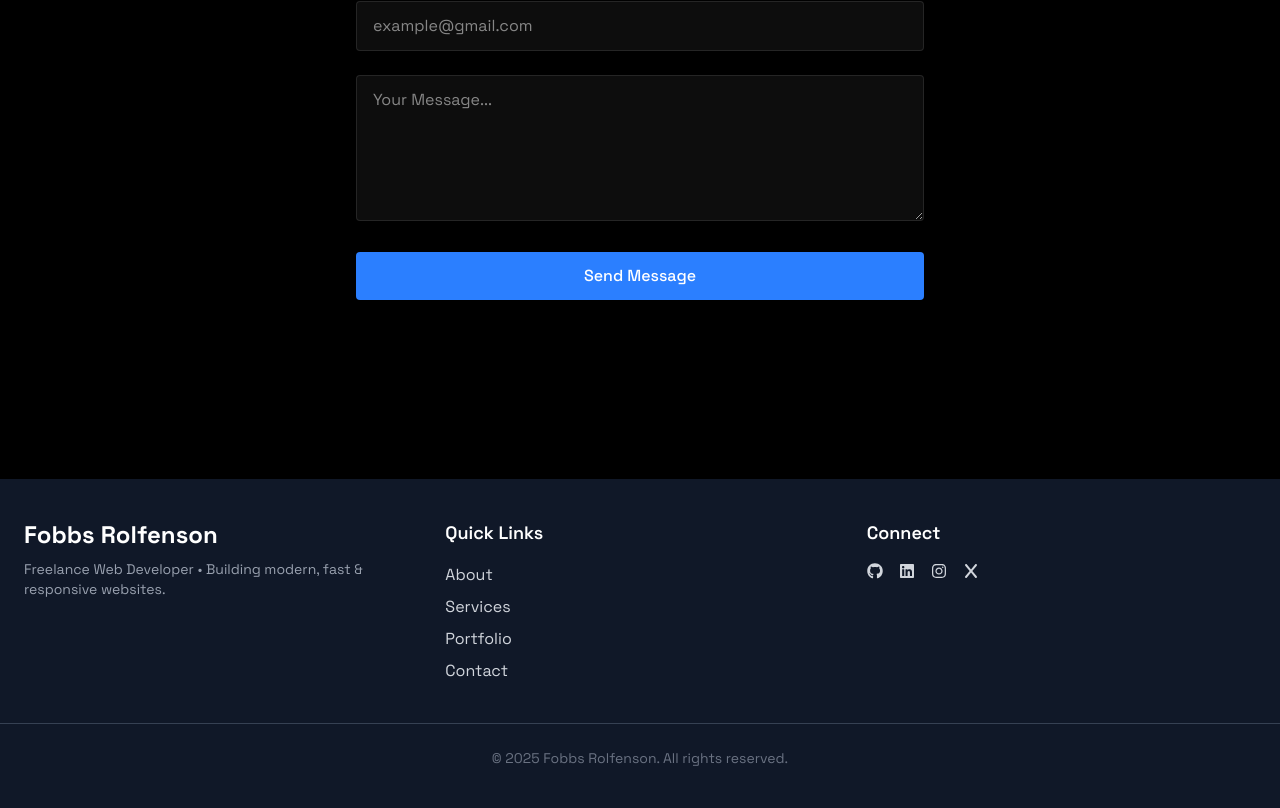
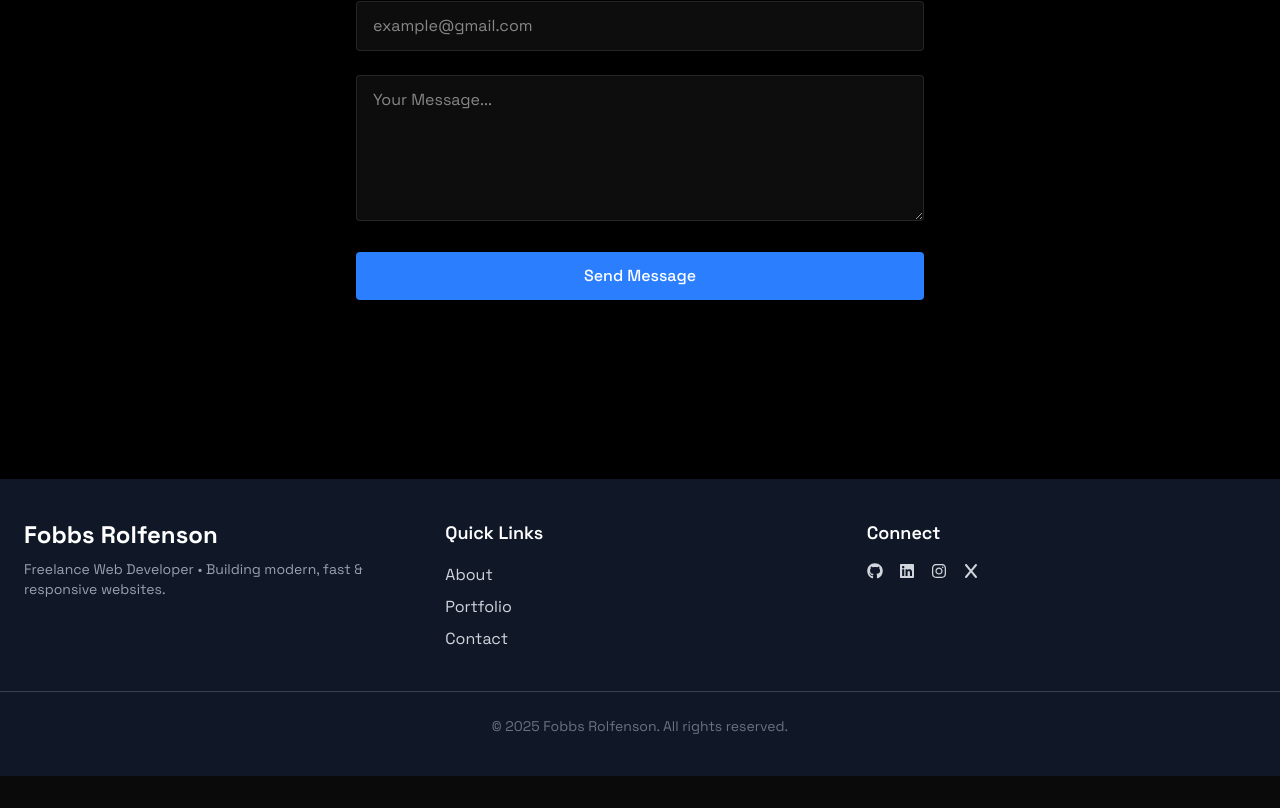
Before and after one commit to marshmelly/Portfolio, a React (Vite) app: page / in a window 1280 px wide. Shown: the part 2773-3581 px from the top of the page. After the commit the page ends 3549 px from the top, so only its background shows below. Built offline with nearby package versions, Linux system fonts and the light colour scheme.

Commit message:
Updated Commit

```diff
--- a/src/Components/Footer.jsx
+++ b/src/Components/Footer.jsx
@@ -19,8 +19,7 @@ export const Footer = () => {
       <h3 className="text-lg font-semibold text-white mb-4">Quick Links</h3>
       <ul className="space-y-2">
         <li><a href="#about" className="hover:text-amber-400">About</a></li>
-        <li><a href="#services" className="hover:text-amber-400">Services</a></li>
-        <li><a href="#portfolio" className="hover:text-amber-400">Portfolio</a></li>
+        <li><a href="#projects" className="hover:text-amber-400">Portfolio</a></li>
         <li><a href="#contact" className="hover:text-amber-400">Contact</a></li>
       </ul>
     </div>
```
